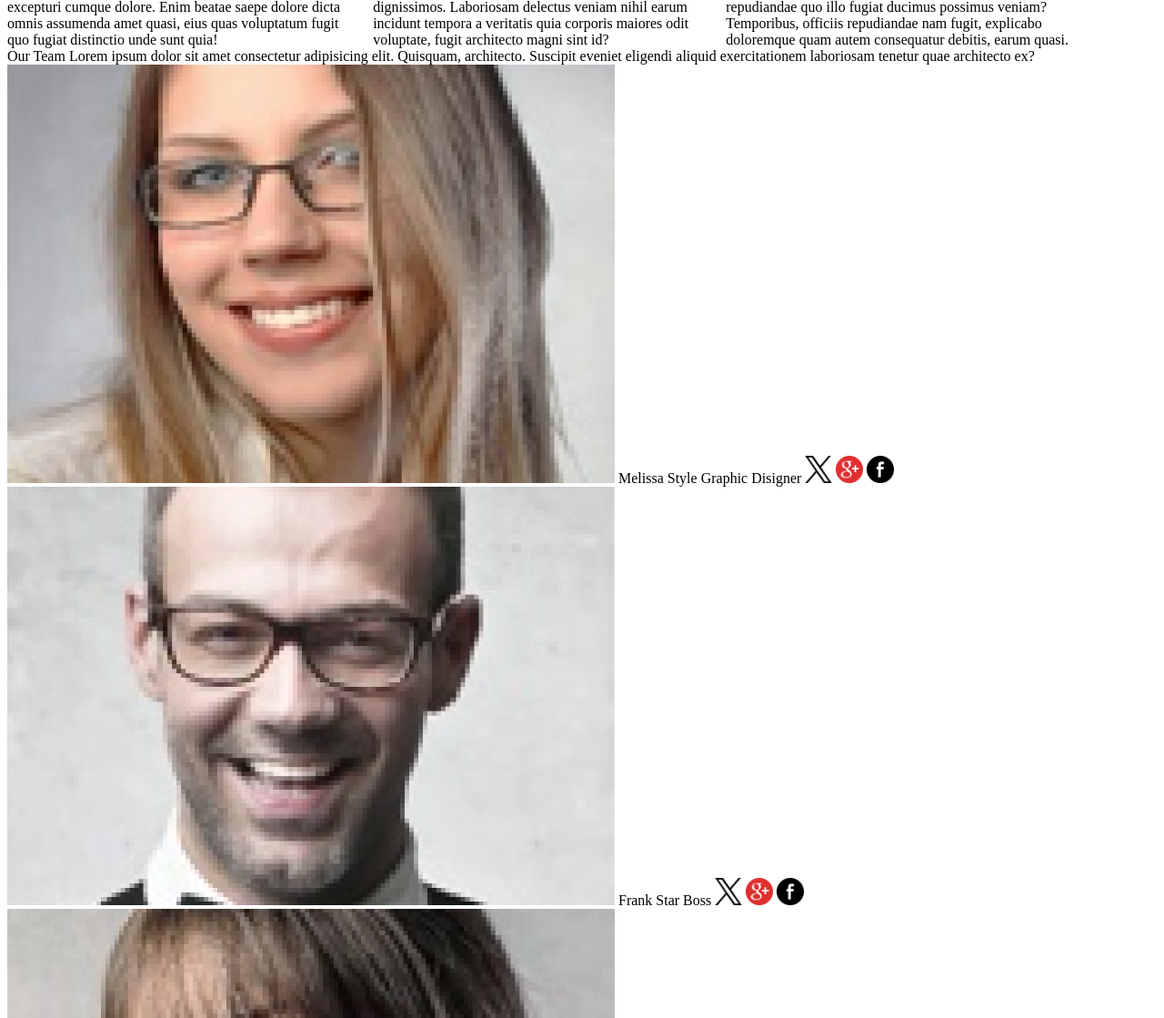
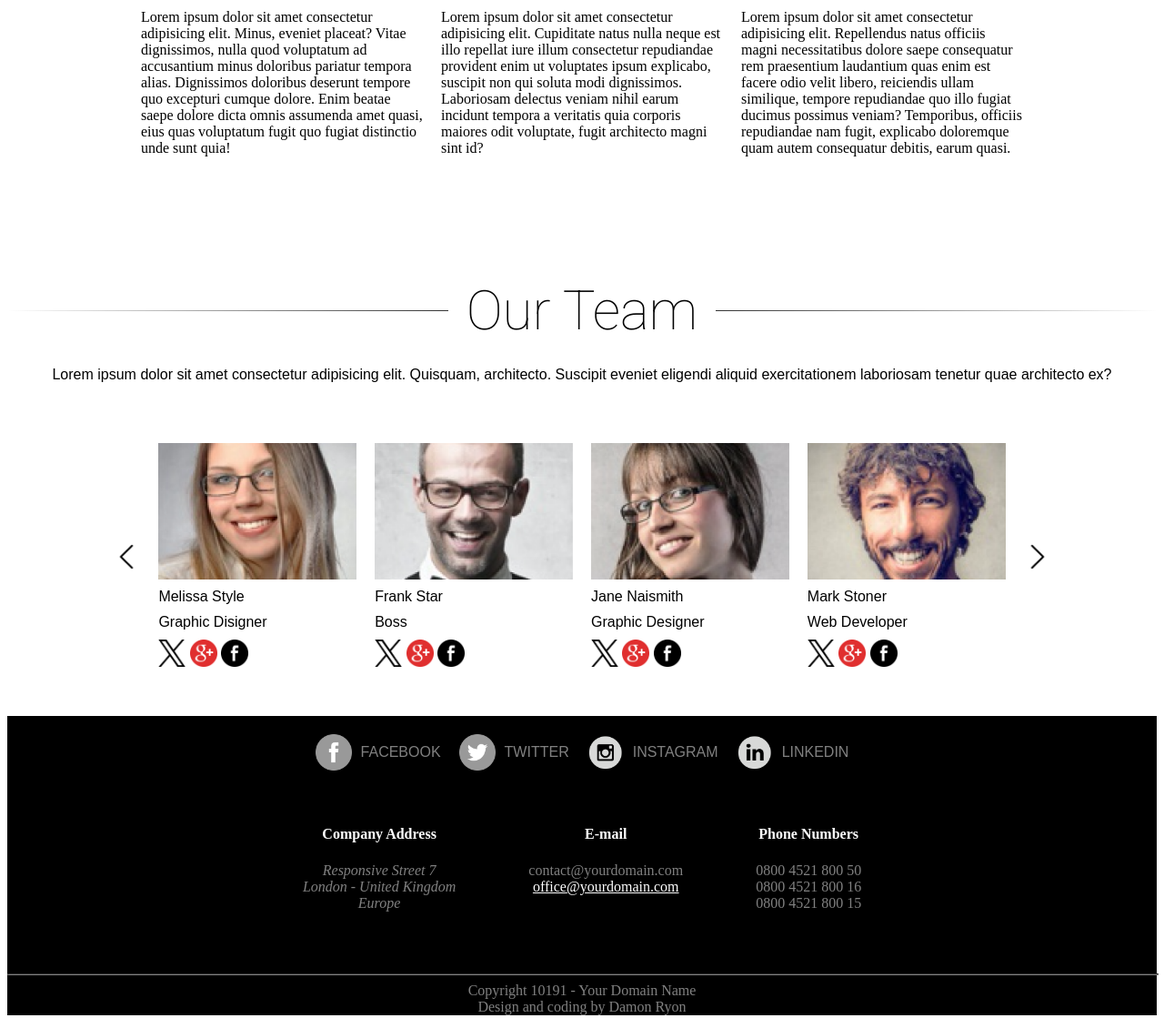
Before and after one commit to dm-1904/project-responsive-website, a plain HTML site: page index.html in a window 1280 px wide. Shown: the part 593-1712 px from the top of the page at 91% size. Drawn offline with Linux system fonts and the light colour scheme.

Commit message:
desktop version done

```diff
--- a/index.html
+++ b/index.html
@@ -5,6 +5,9 @@
   <meta name="viewport" content="width=device-width, initial-scale=1.0">
   <title>Responsive</title>
   <link rel="stylesheet" href="/style.css">
+  <link rel="preconnect" href="https://fonts.googleapis.com">
+<link rel="preconnect" href="https://fonts.gstatic.com" crossorigin>
+<link href="https://fonts.googleapis.com/css2?family=Roboto:ital,wght@0,100;0,300;0,400;0,500;0,700;0,900;1,100;1,300;1,400;1,500;1,700;1,900&display=swap" rel="stylesheet">
 </head>
 <body>
 
@@ -21,22 +24,22 @@
     </div>
 
     <div class="about-section">
-      <span class="about-us">About Us</span>
+      <h1 class="about-us">About Us</h1>
       <p>Lorem ipsum dolor sit amet consectetur, adipisicing elit. Facere provident quod molestias, ipsa impedit ad quidem fuga corporis totam iusto atque, aperiam explicabo ea dolor sit, distinctio perspiciatis asperiores blanditiis quam. Consequatur debitis excepturi quos molestias quae optio laborum nesciunt at reiciendis et, amet unde tempora deserunt architecto expedita blanditiis.</p>
     </div>
 
     <div class="pic-gallery">
-      <div class="icon1">
+      <div class="icon">
         <img src="./assets/portfolio/portfolio-one.png" alt="">
         <h3>Soluta esse molestie</h3>
         <span>Lorem ipsum dolor sit amet consectetur adipisicing elit. Minus, eveniet placeat? Vitae dignissimos, nulla quod voluptatum ad accusantium minus doloribus pariatur tempora alias. Dignissimos doloribus deserunt tempore quo excepturi cumque dolore. Enim beatae saepe dolore dicta omnis assumenda amet quasi, eius quas voluptatum fugit quo fugiat distinctio unde sunt quia!</span>
       </div>
-      <div class="icon2">
+      <div class="icon">
         <img src="./assets/portfolio/portfolio-two.png" alt="">
         <h3>Dolore feugial nulla</h3>
         <span>Lorem ipsum dolor sit amet consectetur adipisicing elit. Cupiditate natus nulla neque est illo repellat iure illum consectetur repudiandae provident enim ut voluptates ipsum explicabo, suscipit non qui soluta modi dignissimos. Laboriosam delectus veniam nihil earum incidunt tempora a veritatis quia corporis maiores odit voluptate, fugit architecto magni sint id?</span>
       </div>
-      <div class="icon3">
+      <div class="icon">
         <img src="./assets/portfolio/portfolio-three.png" alt="">
         <h3>Consequat vel illum</h3>
         <span>Lorem ipsum dolor sit amet consectetur adipisicing elit. Repellendus natus officiis magni necessitatibus dolore saepe consequatur rem praesentium laudantium quas enim est facere odio velit libero, reiciendis ullam similique, tempore repudiandae quo illo fugiat ducimus possimus veniam? Temporibus, officiis repudiandae nam fugit, explicabo doloremque quam autem consequatur debitis, earum quasi.</span>
@@ -44,43 +47,53 @@
     </div>
 
     <div class="our-team-box">
-      <span>Our Team</span>
-      <span>Lorem ipsum dolor sit amet consectetur adipisicing elit. Quisquam, architecto. Suscipit eveniet eligendi aliquid exercitationem laboriosam tenetur quae architecto ex?</span>
+      <h1 class="our-team">Our Team</h1>
+      <p>Lorem ipsum dolor sit amet consectetur adipisicing elit. Quisquam, architecto. Suscipit eveniet eligendi aliquid exercitationem laboriosam tenetur quae architecto ex?</span>
     </div>
 
     <div class="team-pics-box">
+      <img class="left-arrow" height="30px" src="./assets/social-icons/left-arrow.png" alt="">
       <div class="pic1">
-        <img src="./assets/teammates/teammate-one.png" alt="">
+        <img height="150" src="./assets/teammates/teammate-one.png" alt="">
         <span>Melissa Style</span>
         <span>Graphic Disigner</span>
+        <div class="pic-social-icons">
           <img height="30px" src="./assets/social-icons/11244080_x_twitter_elon musk_twitter new logo_icon.png" alt="">
           <img height="30px" src="./assets/social-icons/317751_google_google plus_social media_social_icon.png" alt="">
           <img height="30px" src="./assets/social-icons/287739_facebook_icon.png" alt="">
         </div>
+      </div>
       <div class="pic2">
-        <img src="./assets/teammates/teammate-two.png" alt="">
+        <img height="150" src="./assets/teammates/teammate-two.png" alt="">
         <span>Frank Star</span>
         <span>Boss</span>
+        <div class="pic-social-icons">
           <img height="30px" src="./assets/social-icons/11244080_x_twitter_elon musk_twitter new logo_icon.png" alt="">
           <img height="30px" src="./assets/social-icons/317751_google_google plus_social media_social_icon.png" alt="">
           <img height="30px" src="./assets/social-icons/287739_facebook_icon.png" alt="">
         </div>
+      </div>
       <div class="pic3">
-        <img src="./assets/teammates/teammate-three.png" alt="">
+        <img height="150" src="./assets/teammates/teammate-three.png" alt="">
         <span>Jane Naismith</span>
         <span>Graphic Designer</span>
+        <div class="pic-social-icons">
           <img height="30px" src="./assets/social-icons/11244080_x_twitter_elon musk_twitter new logo_icon.png" alt="">
           <img height="30px" src="./assets/social-icons/317751_google_google plus_social media_social_icon.png" alt="">
           <img height="30px" src="./assets/social-icons/287739_facebook_icon.png" alt="">
         </div>
+      </div>
       <div class="pic4">
-        <img src="./assets/teammates/teammate-four.png" alt="">
+        <img height="150" src="./assets/teammates/teammate-four.png" alt="">
         <span>Mark Stoner</span>
         <span>Web Developer</span>
+        <div class="pic-social-icons">
           <img height="30px" src="./assets/social-icons/11244080_x_twitter_elon musk_twitter new logo_icon.png" alt="">
           <img height="30px" src="./assets/social-icons/317751_google_google plus_social media_social_icon.png" alt="">
           <img height="30px" src="./assets/social-icons/287739_facebook_icon.png" alt="">
         </div>
+      </div>
+      <img class="right-arrow" height="30px" src="./assets/social-icons/right-arrow.png" alt="">
     </div>
 
     <div class="footer-box">
@@ -117,10 +130,10 @@
 
         <div class="email">
           <h4>E-mail</h4>
-          <address>
-            contact@yourdomain.com <br>
-            office@yourdomain.com <br>
-          </address>
+
+            <span>contact@yourdomain.com</span><br>
+            <span class="email-address">office@yourdomain.com</span>
+
         </div>
 
         <div class="phone">
--- a/style.css
+++ b/style.css
@@ -1,5 +1,5 @@
 .hero {
-  max-width: 1200px;
+  /* max-width: 1200px; */
 }
 
 .header {
@@ -23,10 +23,14 @@
 }
 
 .about-us {
+  /* font-size: 60px;
+  font-family: 'Franklin Gothic Medium', 'Arial Narrow', Arial, sans-serif;
+  font-weight: 100; */
+  font-family: "Roboto", sans-serif;
+  font-weight: 100;
+  font-style: normal;
   font-size: 60px;
-  font-family: 'Franklin Gothic Medium', 'Arial Narrow', Arial, sans-serif;
-  font-weight: 100;
-
+  margin-bottom: 0px;
 }
 
 .about-section > p {
@@ -36,14 +40,158 @@
 }
 
 .pic-gallery {
+  height: 500px;
   display: flex;
-  flex-direction: row;
   justify-content: center;
-  justify-items: center;
 
   column-gap: 20px;
+  padding-bottom: 50px;
 }
 
 .pic-gallery img {
-  height: 150px;
+
 }
+
+.icon  {
+  max-width: 310px;
+
+}
+
+.icon img {
+  width: 100%;
+  height: 190px;
+
+}
+
+.pic-gallery span {
+  width: 200px;
+  /* justify-self: center;
+  align-self: center; */
+}
+
+
+.our-team-box {
+  display: flex;
+  flex-direction: column;
+  text-align: center;
+}
+
+.our-team {
+  font-family: "Roboto", sans-serif;
+  font-weight: 100;
+  font-style: normal;
+  font-size: 60px;
+  margin-bottom: 0px;
+  margin-top: 0px;
+}
+
+.our-team-box span {
+  font-size: 60px;
+  font-family: 'Franklin Gothic Medium', 'Arial Narrow', Arial, sans-serif;
+  font-weight: 100;
+}
+
+.our-team:before, .our-team:after {
+  display:block;
+  content: '';
+  height: 1px;
+  background: linear-gradient(to left, #333, transparent)
+}
+
+.our-team:after {
+  background: linear-gradient(to right, #333, transparent)
+}
+
+.our-team {
+	display: grid;
+	grid-template-columns: 1fr auto 1fr;
+	grid-column: 1/-1;
+	column-gap: 20px;
+	row-gap: 20px;
+	align-items: center;
+}
+
+.our-team-box > p {
+  font-family: Arial, Helvetica, sans-serif;
+  font-weight: 100;
+  padding: 10px 40px 50px 40px;
+}
+
+.team-pics-box {
+  display: flex;
+  justify-content: center;
+  column-gap: 20px;
+  font-family: Arial, Helvetica, sans-serif;
+  padding-bottom: 50px;
+}
+
+.team-pics-box > img {
+  align-self: center;
+}
+
+.pic1, .pic2, .pic3, .pic4 {
+  display: flex;
+  flex-direction: column;
+  row-gap: 10px;
+
+}
+
+.footer-box {
+  display: flex;
+  background-color: black;
+  color: gray;
+  flex-direction: column;
+}
+
+.social-icons {
+  display: flex;
+  padding-top: 20px;
+  /* align-items: center; */
+  justify-content: center;
+  /* align-content: center; */
+  /* align-self: center; */
+}
+
+.facebook, .twitter, .instagram, .linkedin {
+  padding-left: 10px;
+  padding-right: 10px;
+  display: flex;
+  align-items: center;
+}
+
+.social-icons span {
+  padding-left: 10px;
+  font-family: Arial, Helvetica, sans-serif;
+}
+
+.footer-info {
+  display: flex;
+  justify-content: center;
+  /* justify-content: space-around; */
+}
+
+.footer-info h4 {
+  color: white;
+}
+
+.address, .email, .phone {
+  padding: 40px 40px 60px 40px;
+
+  text-align: center;
+
+}
+
+.email-address {
+  color: white;
+  text-decoration: underline;
+}
+
+hr {
+  border-color: gray;
+  width: 100%
+}
+
+
+.footer-footer {
+  text-align: center;
+}
```
Also changed, not shown: assets/social-icons/left-arrow.png (added), assets/social-icons/right-arrow.png (added). Lines whose indentation alone changed are shown as unchanged.
